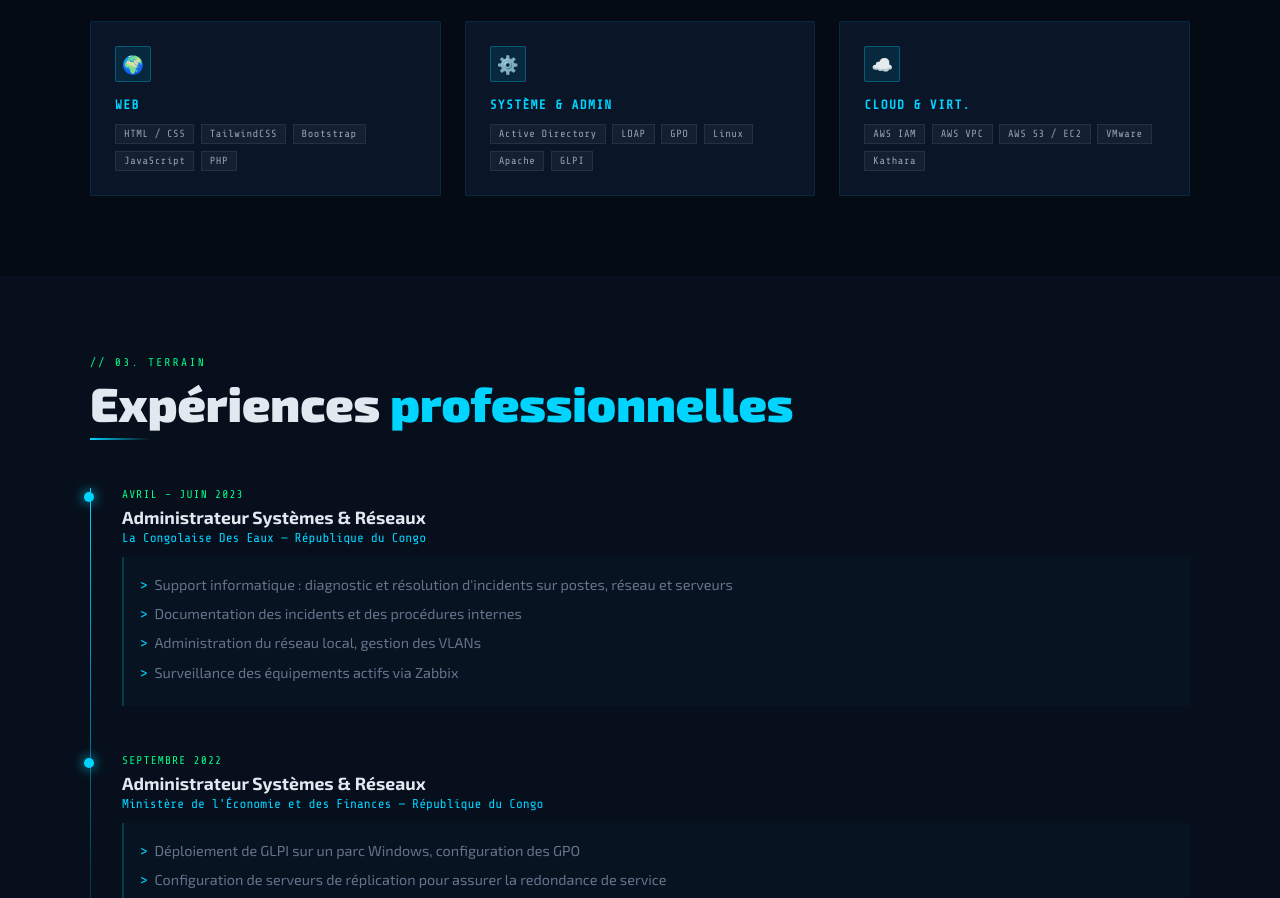
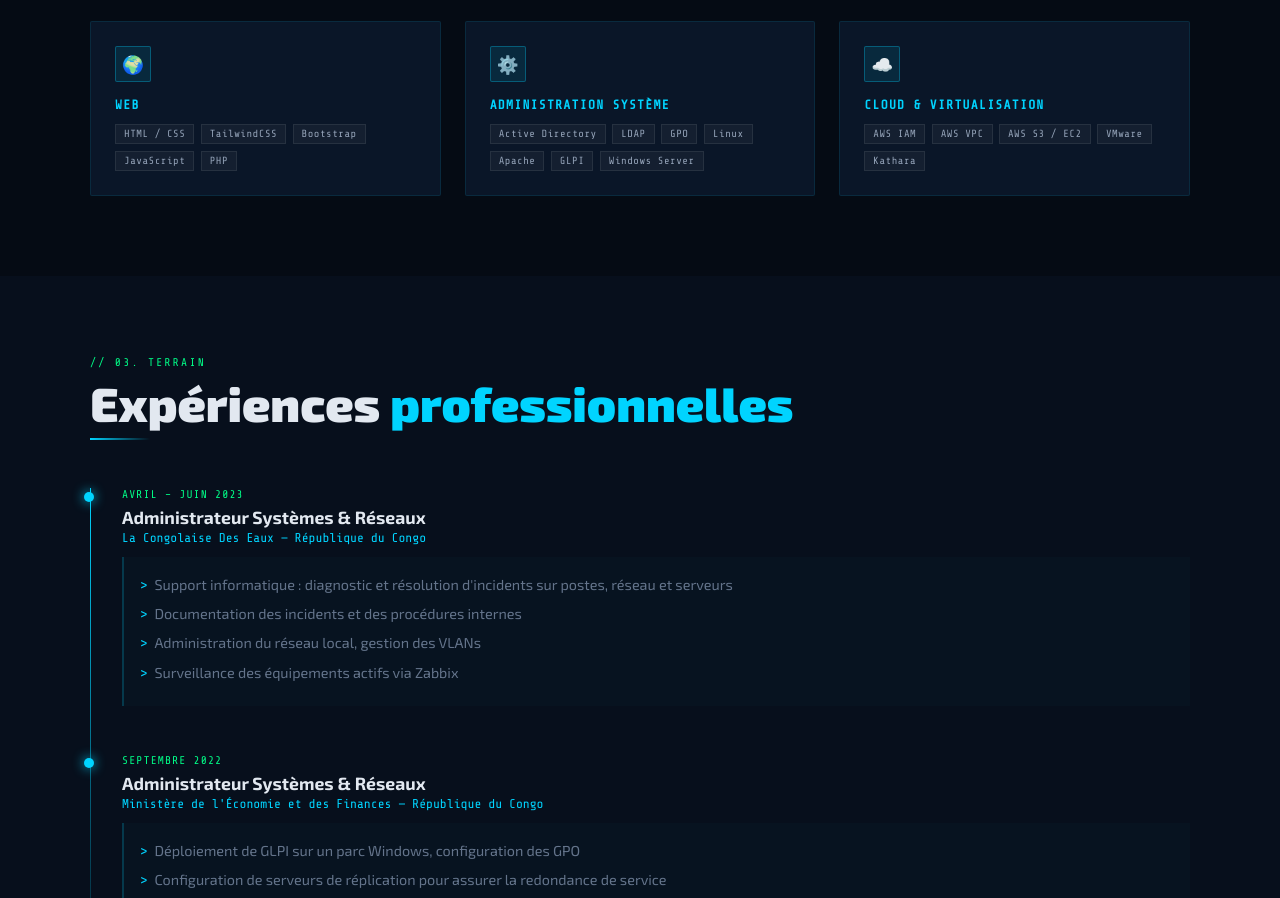
Before and after one commit to prcx-mg23/portfolio-precieux-mabengo, a plain HTML site: page index.html in a window 1280 px wide. Shown: the part 2016-2914 px from the top of the page. Drawn offline with nearby package versions, Linux system fonts and the light colour scheme.

Commit message:
ajout de skills et changement de texte

```diff
--- a/index.html
+++ b/index.html
@@ -191,7 +191,7 @@
       </div>
       <div class="skill-card reveal reveal-delay-1">
         <div class="skill-card-icon">⚙️</div>
-        <h3>Système & Admin</h3>
+        <h3>Administration Système</h3>
         <div class="skill-tags">
           <span class="tag">Active Directory</span>
           <span class="tag">LDAP</span>
@@ -199,11 +199,12 @@
           <span class="tag">Linux</span>
           <span class="tag">Apache</span>
           <span class="tag">GLPI</span>
+          <span class="tag">Windows Server</span>
         </div>
       </div>
       <div class="skill-card reveal reveal-delay-2">
         <div class="skill-card-icon">☁️</div>
-        <h3>Cloud & Virt.</h3>
+        <h3>Cloud & Virtualisation</h3>
         <div class="skill-tags">
           <span class="tag">AWS IAM</span>
           <span class="tag">AWS VPC</span>
```
